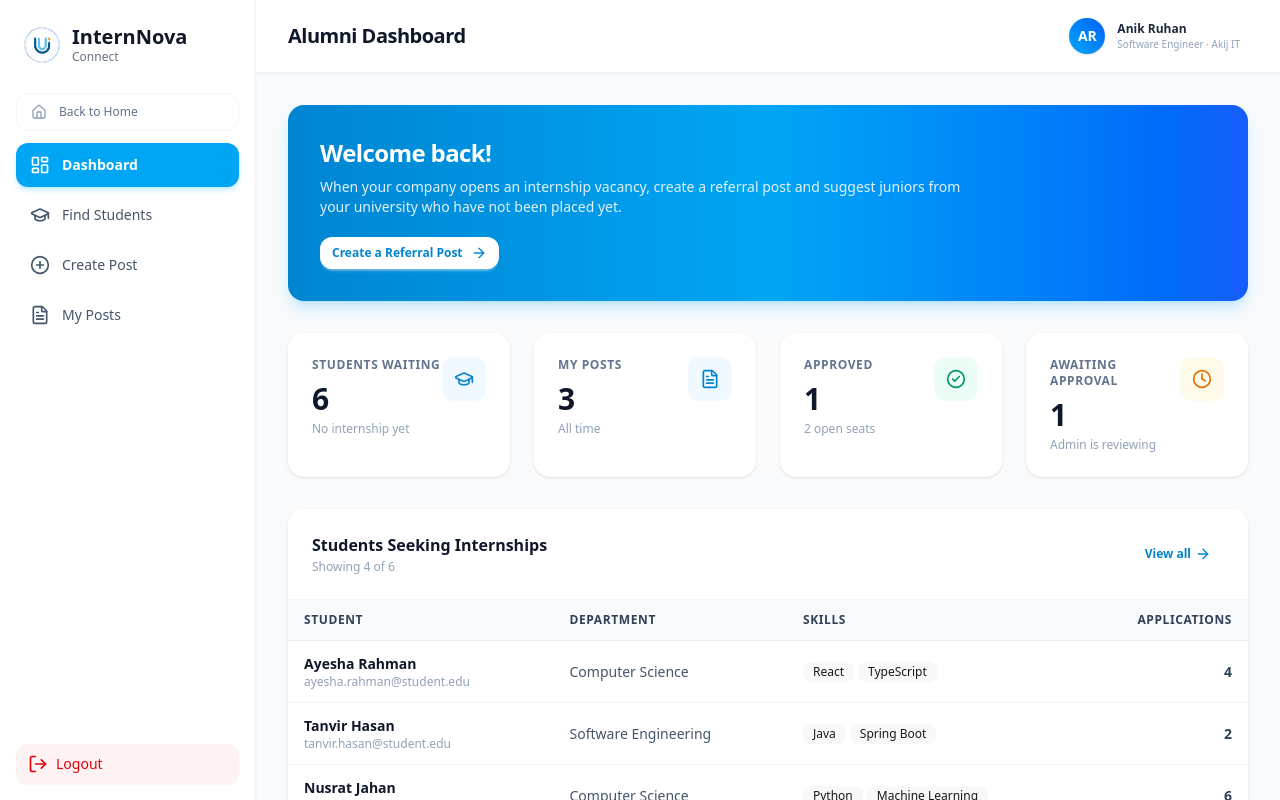
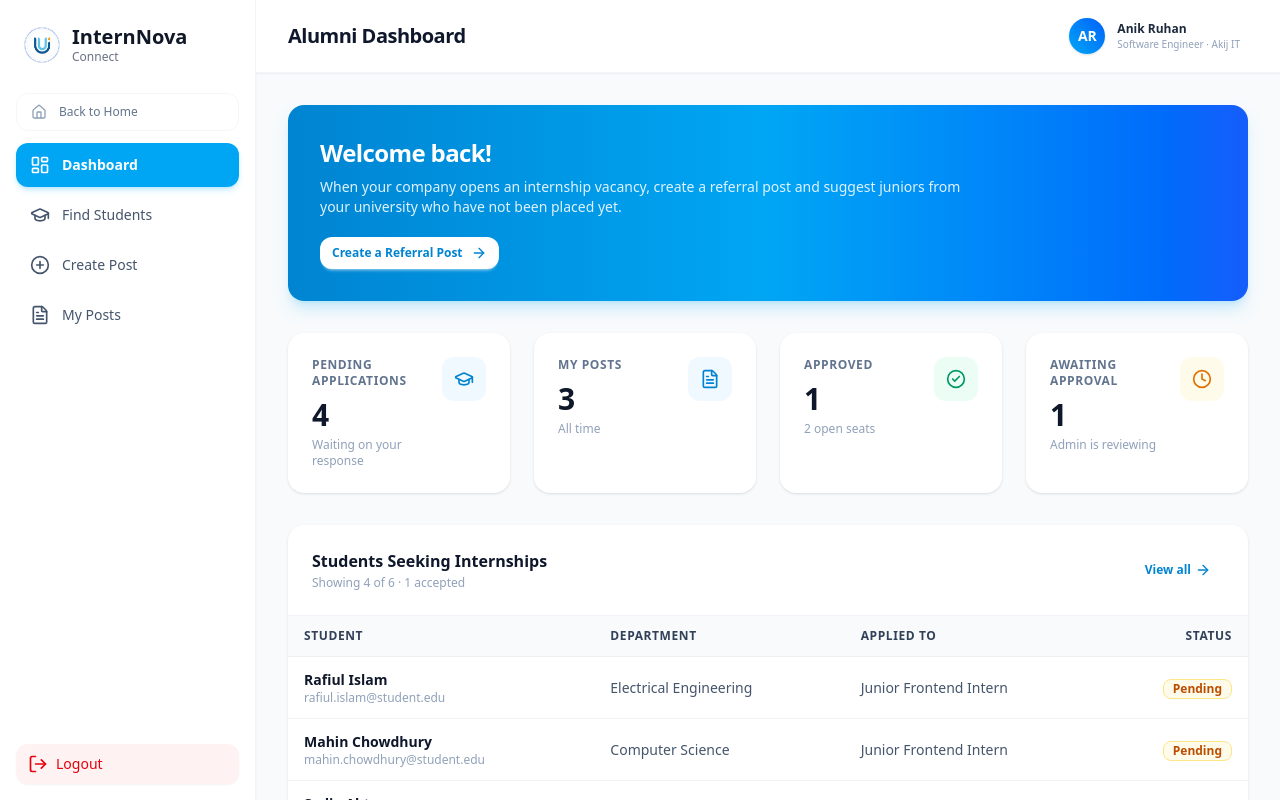
Before and after one commit to marufbytes/awt-frontend, a Next.js app: page /dashboard/alumni in a window 1280 px wide. Built offline with nearby package versions, Linux system fonts and the light colour scheme.

Commit message:
alumni: update dashboard page

```diff
--- a/src/app/dashboard/alumni/page.tsx
+++ b/src/app/dashboard/alumni/page.tsx
@@ -6,11 +6,17 @@ import Link from 'next/link';
 import { GraduationCap, FileText, CheckCircle2, Clock, ArrowRight } from 'lucide-react';
 
 import StatCard from '@/components/alumni/StatCard';
-import { getMyReferralPosts, getUnplacedStudents } from '@/lib/alumni/api';
-import type { ReferralPost, UnplacedStudent } from '@/lib/alumni/types';
+import { getMyReferralPosts, getStudentApplications } from '@/lib/alumni/api';
+import type { ReferralPost, StudentApplicationView } from '@/lib/alumni/types';
+
+const APPLICATION_STATUS_STYLES: Record<string, string> = {
+  ACCEPTED: 'bg-emerald-50 text-emerald-700 border-emerald-200',
+  PENDING: 'bg-amber-50 text-amber-700 border-amber-200',
+  REJECTED: 'bg-red-50 text-red-700 border-red-200',
+};
 
 export default function AlumniDashboardPage() {
-  const [students, setStudents] = useState<UnplacedStudent[]>([]);
+  const [applications, setApplications] = useState<StudentApplicationView[]>([]);
   const [posts, setPosts] = useState<ReferralPost[]>([]);
   const [loading, setLoading] = useState<boolean>(true);
   const [error, setError] = useState<string | null>(null);
@@ -18,11 +24,11 @@ export default function AlumniDashboardPage() {
   useEffect(() => {
     async function loadData() {
       try {
-        const [studentList, postList] = await Promise.all([
-          getUnplacedStudents(),
+        const [applicationList, postList] = await Promise.all([
+          getStudentApplications(),
           getMyReferralPosts(),
         ]);
-        setStudents(studentList);
+        setApplications(applicationList);
         setPosts(postList);
       } catch {
         setError('Something went wrong while loading your dashboard.');
@@ -39,6 +45,12 @@ export default function AlumniDashboardPage() {
   const totalVacancies = posts
     .filter((p) => p.status === 'APPROVED')
     .reduce((sum, p) => sum + p.vacancies, 0);
+  const pendingApplicationCount = applications.filter(
+    (a) => a.status === 'PENDING',
+  ).length;
+  const acceptedApplicationCount = applications.filter(
+    (a) => a.status === 'ACCEPTED',
+  ).length;
 
   if (loading) {
     return (
@@ -76,9 +88,9 @@ export default function AlumniDashboardPage() {
       {/* Four stat cards */}
       <div className="grid grid-cols-1 sm:grid-cols-2 lg:grid-cols-4 gap-6">
         <StatCard
-          label="Students Waiting"
-          value={students.length}
-          hint="No internship yet"
+          label="Pending Applications"
+          value={pendingApplicationCount}
+          hint="Waiting on your response"
           icon={GraduationCap}
         />
         <StatCard
@@ -104,13 +116,14 @@ export default function AlumniDashboardPage() {
         />
       </div>
 
-      {/* Preview of students */}
+      {/* Preview of applications */}
       <div className="bg-white rounded-2xl shadow-sm overflow-hidden">
         <div className="flex justify-between items-center p-6 border-b border-slate-100">
           <div>
             <h3 className="font-bold text-slate-900">Students Seeking Internships</h3>
             <p className="text-xs text-slate-400 mt-0.5">
-              Showing {Math.min(4, students.length)} of {students.length}
+              Showing {Math.min(4, applications.length)} of {applications.length} ·{' '}
+              {acceptedApplicationCount} accepted
             </p>
           </div>
           <Link
@@ -126,31 +139,27 @@ export default function AlumniDashboardPage() {
             <tr className="bg-slate-50 text-slate-700 font-bold text-xs uppercase tracking-wider">
               <th>Student</th>
               <th>Department</th>
-              <th>Skills</th>
-              <th className="text-right">Applications</th>
+              <th>Applied To</th>
+              <th className="text-right">Status</th>
             </tr>
           </thead>
           <tbody>
-            {students.slice(0, 4).map((s) => (
-              <tr key={s.id} className="hover:bg-slate-50/60 transition">
+            {applications.slice(0, 4).map((a) => (
+              <tr key={a.id} className="hover:bg-slate-50/60 transition">
                 <td>
                   <div className="font-bold text-slate-900">
-                    {s.firstName} {s.lastName}
+                    {a.student.firstName} {a.student.lastName}
                   </div>
-                  <div className="text-xs text-slate-400">{s.email}</div>
+                  <div className="text-xs text-slate-400">{a.student.email}</div>
                 </td>
-                <td className="text-sm text-slate-600">{s.department}</td>
-                <td>
-                  <div className="flex flex-wrap gap-1">
-                    {s.skills.slice(0, 2).map((skill) => (
-                      <span key={skill} className="badge badge-ghost badge-sm">
-                        {skill}
-                      </span>
-                    ))}
-                  </div>
-                </td>
-                <td className="text-right font-semibold text-slate-700">
-                  {s.applicationCount}
+                <td className="text-sm text-slate-600">{a.student.department}</td>
+                <td className="text-sm text-slate-600">{a.post.title}</td>
+                <td className="text-right">
+                  <span
+                    className={`badge badge-sm font-semibold border ${APPLICATION_STATUS_STYLES[a.status]}`}
+                  >
+                    {a.status.charAt(0) + a.status.slice(1).toLowerCase()}
+                  </span>
                 </td>
               </tr>
             ))}
```
